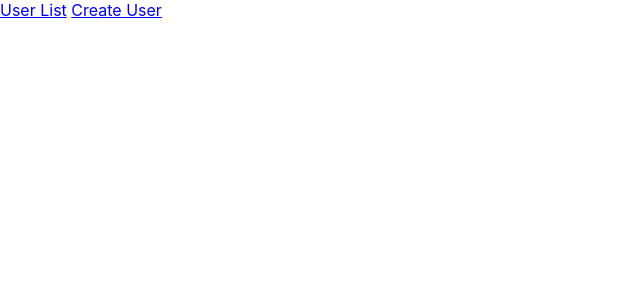
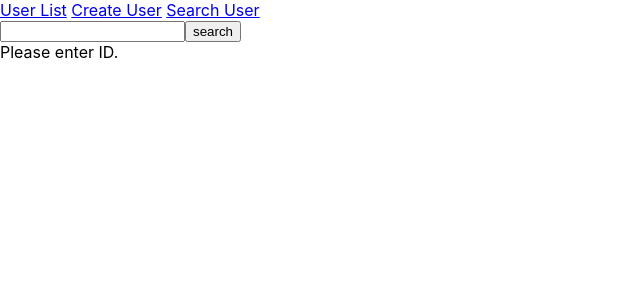
Before and after one commit to from-unknown/ReactSampleApp, a React (Create React App) app: page /search in a window 1280 px wide. Shown: the top 300 px of the page, without its empty margins (0-640 px from the left). Built offline with nearby package versions, Linux system fonts and the light colour scheme.

Commit message:
SearchUserが動作するようになった

```diff
--- /dev/null
+++ b/src/SearchUser.js
@@ -0,0 +1,62 @@
+import React, { Component } from "react";
+import axios from "axios";
+
+class SearchUser extends Component {
+  constructor(props) {
+    super(props);
+    this.state = { id: null, user: null, result: "Please enter ID." };
+  }
+
+  handleIdChange = e => {
+    this.setState({ id: e.target.value });
+  };
+
+  searchUserData = () => {
+    axios
+      .get("http://localhost:8080/user/" + this.state.id)
+      .then(response => {
+        console.log(response);
+        this.setState({ user: response.data, result: "Success!" });
+      })
+      .catch(error => {
+        console.log(error);
+        this.setState({ result: "Error!" });
+      });
+  };
+
+  render() {
+    return (
+      <div>
+        <form>
+          <input type="number" name="id" onChange={this.handleIdChange} />
+          <button type="button" onClick={this.searchUserData}>
+            search
+          </button>
+        </form>
+        <div>{this.state.result}</div>
+        {this.state.user && (
+          <table>
+            <tbody>
+              <tr>
+                <th>id</th>
+                <th>first name</th>
+                <th>last name</th>
+                <th>gender</th>
+                <th>age</th>
+              </tr>
+              <tr>
+                <td>{this.state.user.id}</td>
+                <td>{this.state.user.firstName}</td>
+                <td>{this.state.user.lastName}</td>
+                <td>{this.state.user.gender}</td>
+                <td>{this.state.user.age}</td>
+              </tr>
+            </tbody>
+          </table>
+        )}
+      </div>
+    );
+  }
+}
+
+export default SearchUser;
--- a/src/ToolBar.js
+++ b/src/ToolBar.js
@@ -2,6 +2,7 @@ import React, { Component } from "react";
 import { BrowserRouter as Router, Route, Link } from "react-router-dom";
 import UserList from "./UserList";
 import CreateUser from "./CreateUser";
+import SearchUser from "./SearchUser";
 
 class ToolBar extends Component {
   render() {
@@ -9,9 +10,11 @@ class ToolBar extends Component {
       <Router>
         <div>
           <Link to="/list">User List</Link>&nbsp;
-          <Link to="/create">Create User</Link>
+          <Link to="/create">Create User</Link>&nbsp;
+          <Link to="/search">Search User</Link>
           <Route path="/list" component={UserList} />
           <Route path="/create" component={CreateUser} />
+          <Route path="/search" component={SearchUser} />
         </div>
       </Router>
     );
```
